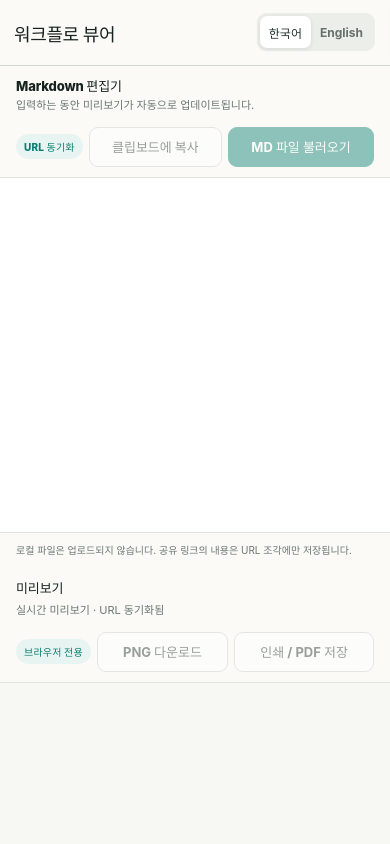
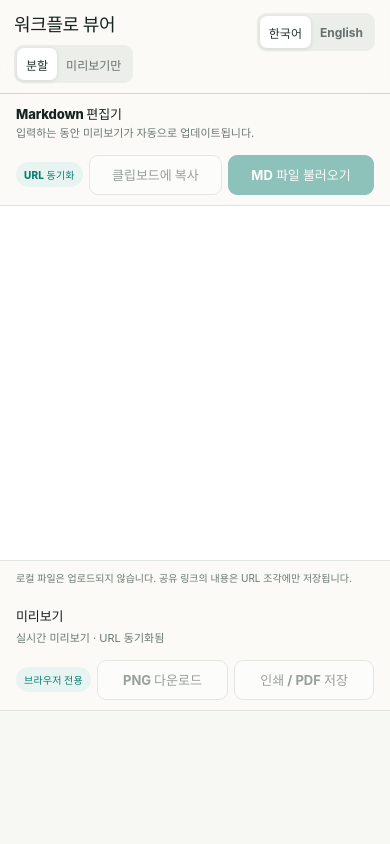
Before and after one commit to corca-ai/corca-labs-temp, a website built with Vite: page apps/workflow-viewer/index.html in a window 390 px wide. Shown: the top 844 px of the page. Built offline with nearby package versions, Linux system fonts and the light colour scheme; what monaco-editor would draw is missing.

Commit message:
Add persistent workflow view modes

```diff
--- a/apps/workflow-viewer/index.html
+++ b/apps/workflow-viewer/index.html
@@ -20,6 +20,15 @@
     <header class="toolbar">
       <div class="identity">
         <h1 id="document-title">워크플로 뷰어</h1>
+      </div>
+
+      <div id="view-switch" class="view-switch" role="group" aria-label="보기 모드">
+        <button class="view-option" type="button" data-view-mode="split" aria-pressed="true">
+          분할
+        </button>
+        <button class="view-option" type="button" data-view-mode="viewer" aria-pressed="false">
+          미리보기만
+        </button>
       </div>
 
       <div id="language-switch" class="language-switch" role="group" aria-label="언어 선택">
--- a/apps/workflow-viewer/src/main.js
+++ b/apps/workflow-viewer/src/main.js
@@ -28,6 +28,7 @@ const MERMAID_URL =
 const POLL_INTERVAL_MS = 1_500;
 const EDIT_DELAY_MS = 220;
 const HASH_DELAY_MS = 320;
+const VIEW_MODE_STORAGE_KEY = "workflow-viewer:view-mode";
 const DEFAULT_CODE = `# 문의 처리 흐름
 
 \`\`\`mermaid
@@ -56,6 +57,9 @@ const COPY = {
   ko: {
     title: "워크플로 뷰어",
     description: "Mermaid를 지원하는 Markdown 문서를 편집하고 실시간으로 미리 보세요.",
+    viewModeLabel: "보기 모드",
+    splitView: "분할",
+    viewerView: "미리보기만",
     languageLabel: "언어 선택",
     open: "MD 파일 불러오기",
     refresh: "새로고침",
@@ -100,6 +104,9 @@ const COPY = {
   en: {
     title: "Workflow viewer",
     description: "Edit and preview Markdown with Mermaid diagram support.",
+    viewModeLabel: "View mode",
+    splitView: "Split",
+    viewerView: "Viewer only",
     languageLabel: "Choose language",
     open: "Load MD file",
     refresh: "Refresh",
@@ -144,6 +151,7 @@ const COPY = {
 };
 
 /** @typedef {"ko" | "en"} Language */
+/** @typedef {"split" | "viewer"} ViewMode */
 /** @typedef {"live" | "urlError" | "sizeBlocked" | "watching" | "fallback" | "attention" | "accessPaused"} StatusMode */
 
 const get = {
@@ -156,6 +164,11 @@ const get = {
 const documentTitle = get.element("#document-title");
 const pageDescription =
   /** @type {HTMLMetaElement} */ (document.querySelector("#page-description"));
+const viewSwitch = get.element("#view-switch");
+const viewOptions =
+  /** @type {NodeListOf<HTMLButtonElement>} */ (
+    document.querySelectorAll(".view-option")
+  );
 const languageSwitch = get.element("#language-switch");
 const languageOptions =
   /** @type {NodeListOf<HTMLButtonElement>} */ (
@@ -222,6 +235,17 @@ let currentStem = "workflow";
 let currentFilename = "";
 /** @type {string | undefined} */
 let programmaticEditorValue;
+/** @type {ViewMode} */
+let activeViewMode = (() => {
+  try {
+    return localStorage.getItem(VIEW_MODE_STORAGE_KEY) === "viewer"
+      ? "viewer"
+      : "split";
+  } catch {
+    return "split";
+  }
+})();
+document.documentElement.dataset.viewMode = activeViewMode;
 /** @type {"default" | "working" | "success" | "error"} */
 let copyActionState = "default";
 /** @type {"default" | "working" | "success" | "error"} */
@@ -253,6 +277,28 @@ const codeEditor = monaco.editor.create(editorHost, {
   hideCursorInOverviewRuler: true,
   accessibilitySupport: "auto",
 });
+
+function updateViewModeUi() {
+  document.documentElement.dataset.viewMode = activeViewMode;
+  for (const option of viewOptions) {
+    option.setAttribute(
+      "aria-pressed",
+      String(option.dataset.viewMode === activeViewMode),
+    );
+  }
+  window.requestAnimationFrame(() => codeEditor.layout());
+}
+
+/** @param {ViewMode} mode */
+function setViewMode(mode) {
+  activeViewMode = mode;
+  try {
+    localStorage.setItem(VIEW_MODE_STORAGE_KEY, mode);
+  } catch {
+    // The mode still applies for this page when storage is unavailable.
+  }
+  updateViewModeUi();
+}
 
 /** @param {string} value */
 function setEditorValue(value) {
@@ -322,6 +368,11 @@ function applyTranslations() {
   const copy = COPY[activeLanguage];
   document.documentElement.lang = activeLanguage;
   pageDescription.content = copy.description;
+  viewSwitch.setAttribute("aria-label", copy.viewModeLabel);
+  for (const option of viewOptions) {
+    option.textContent =
+      option.dataset.viewMode === "viewer" ? copy.viewerView : copy.splitView;
+  }
   languageSwitch.setAttribute("aria-label", copy.languageLabel);
   openButton.textContent = copy.open;
   refreshButton.textContent = fileHandle ? copy.refresh : copy.chooseAgain;
@@ -957,6 +1008,17 @@ languageSwitch.addEventListener("click", (event) => {
   applyTranslations();
 });
 
+viewSwitch.addEventListener("click", (event) => {
+  const button =
+    event.target instanceof Element
+      ? event.target.closest("[data-view-mode]")
+      : null;
+  if (!(button instanceof HTMLButtonElement)) return;
+  const mode = button.dataset.viewMode;
+  if (mode !== "split" && mode !== "viewer") return;
+  setViewMode(mode);
+});
+
 openButton.addEventListener("click", () => void chooseFile());
 refreshButton.addEventListener("click", () => {
   if (fileHandle) void readHandle();
@@ -1140,3 +1202,4 @@ try {
 }
 
 applyTranslations();
+updateViewModeUi();
--- a/apps/workflow-viewer/src/styles.css
+++ b/apps/workflow-viewer/src/styles.css
@@ -82,6 +82,7 @@
     margin-right: auto;
   }
 
+  .view-switch,
   .language-switch {
     display: flex;
     flex: none;
@@ -112,6 +113,18 @@
   .viewer-panel {
     grid-template-rows: auto 1fr;
     background: var(--color-preview);
+  }
+
+  html[data-view-mode="viewer"] .workspace {
+    grid-template-columns: minmax(0, 1fr);
+  }
+
+  html[data-view-mode="viewer"] .editor-panel {
+    display: none;
+  }
+
+  html[data-view-mode="viewer"] .markdown-preview {
+    width: min(100%, 1100px);
   }
 
   .pane-header {
@@ -147,6 +160,7 @@
 }
 
 @layer components {
+  .view-switch,
   .language-switch {
     gap: 0;
     padding: 3px;
@@ -154,6 +168,7 @@
     border-radius: var(--radius-control);
   }
 
+  .view-option,
   .language-option {
     min-height: 32px;
     padding: 0 9px;
@@ -422,6 +437,7 @@
 }
 
 @layer states {
+  .view-option[aria-pressed="true"],
   .language-option[aria-pressed="true"] {
     color: #23332e;
     background: var(--color-paper);
@@ -439,6 +455,7 @@
   }
 
   .button:focus-visible,
+  .view-option:focus-visible,
   .language-option:focus-visible,
   .editor-host:focus-within {
     outline: 3px solid rgb(15 126 110 / 24%);
@@ -524,6 +541,10 @@
       position: absolute;
       top: 13px;
       right: 15px;
+    }
+
+    .view-switch {
+      width: max-content;
     }
 
     .pane-header {
```
